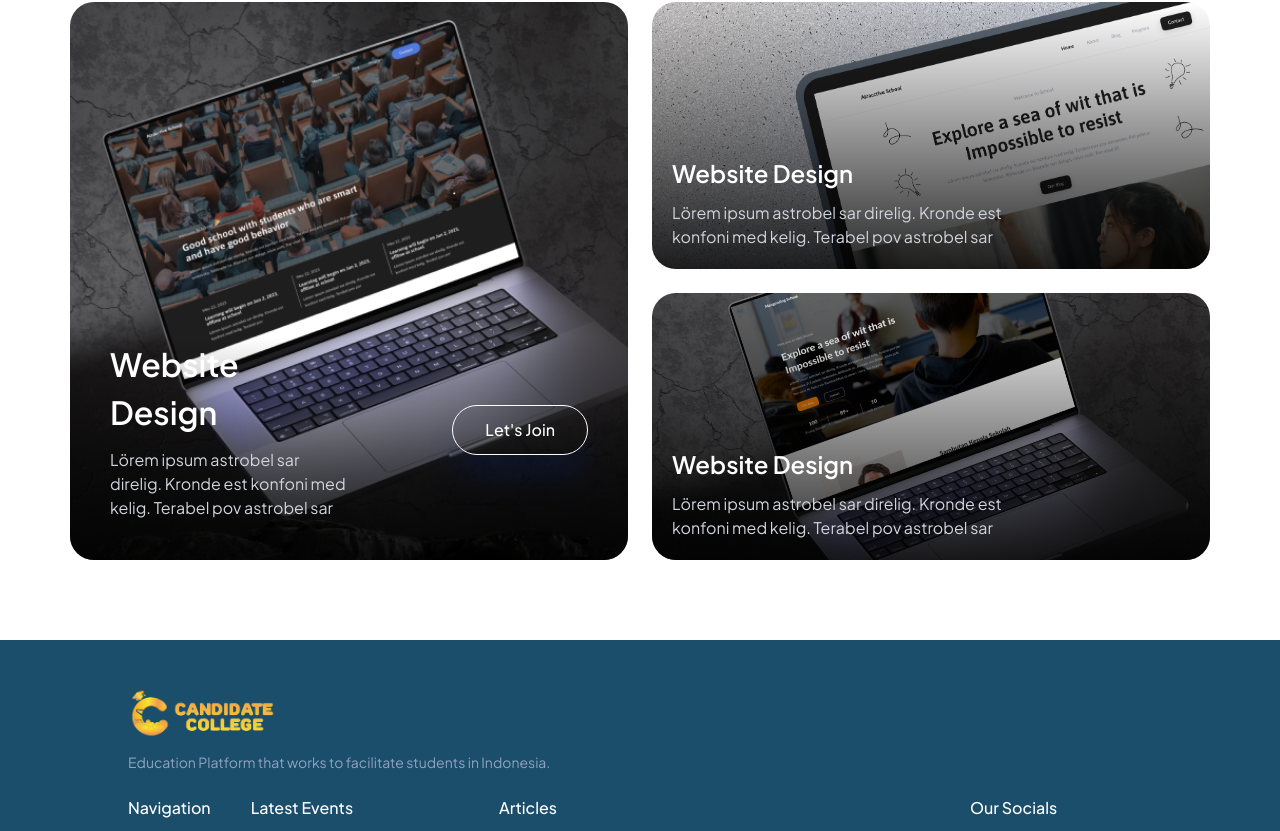
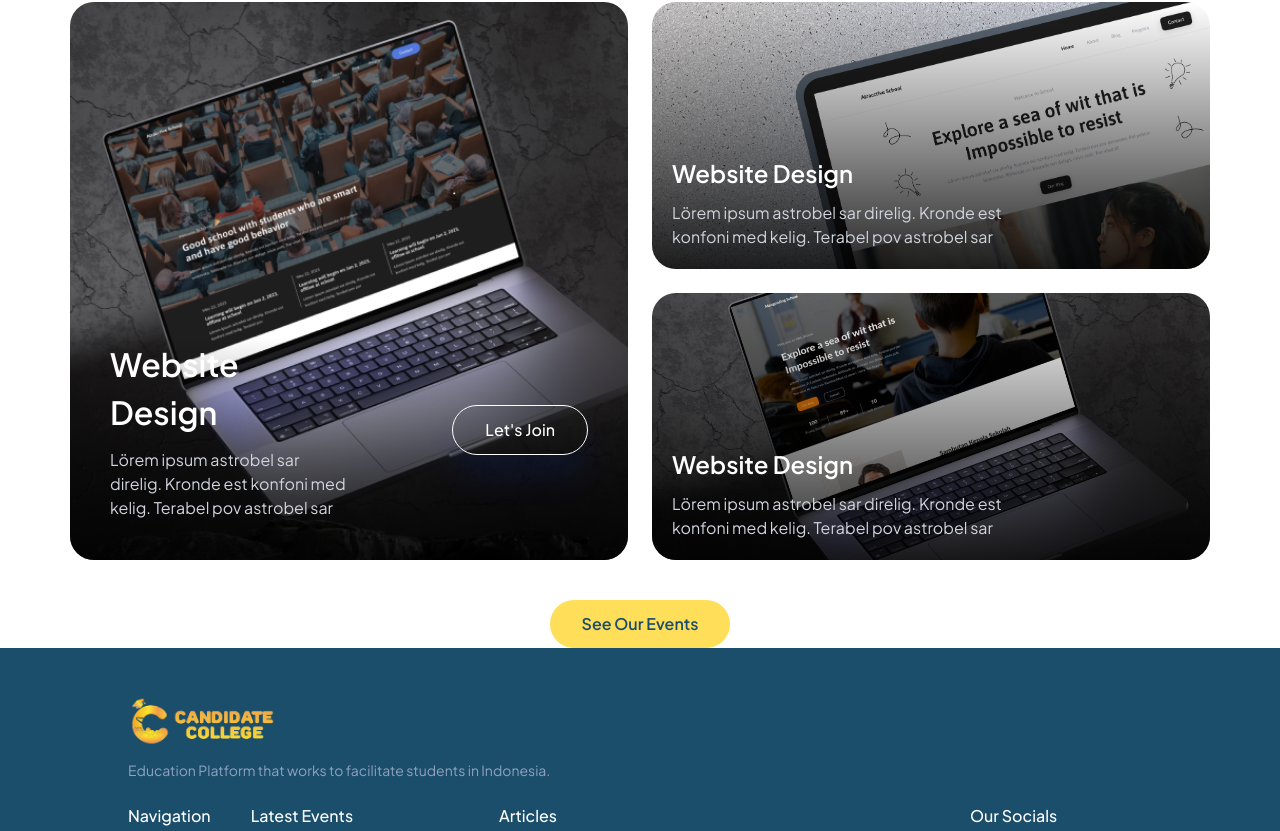
Before and after one commit to candidatecollege/candidate-college, a Next.js app: page /about in a window 1280 px wide. Shown: the part 1458-2289 px from the top of the page. Built offline with nearby package versions, Linux system fonts and the light colour scheme.

Commit message:
add see our events button

```diff
--- a/src/app/about/page.tsx
+++ b/src/app/about/page.tsx
@@ -147,7 +147,7 @@ const About = () => {
       </section>
 
       {/* Events */}
-      <section className="w-full h-full bg-white md:px-[70px] px-5 pt-[65px] pb-[80px]">
+      <section className="w-full h-full bg-white md:px-[70px] px-5 pt-[65px]">
         <h3 className="text-[#90A3BF] xl:text-base text-sm font-normal text-center">
           Events
         </h3>
@@ -212,6 +212,15 @@ const About = () => {
             <div className="absolute pt-[60px] bg-[linear-gradient(to_top,_rgba(0,0,0,0.85),_transparent)] w-full h-full bottom-0 left-0 z-10"></div>
           </div>
         </div>
+
+        <div className="flex justify-center md:pt-10 pt-8">
+          <Link
+            href="/"
+            className="bg-secondary text-primary font-semibold text-base rounded-full px-8 py-3 text-center inline-block"
+          >
+            See Our Events
+          </Link>
+        </div>
       </section>
 
       {/* Footer */}
```
